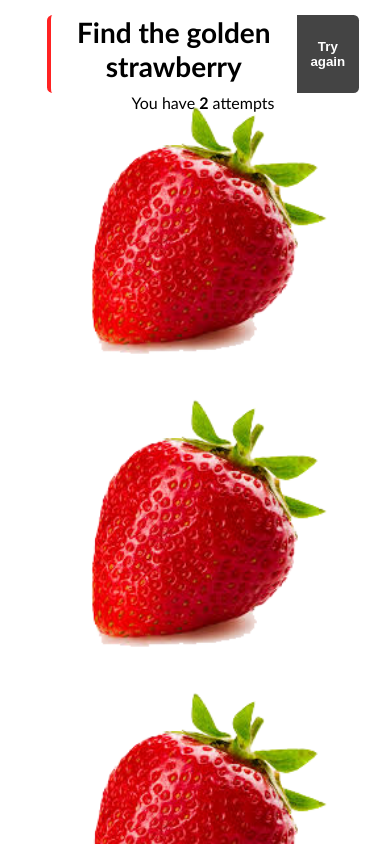
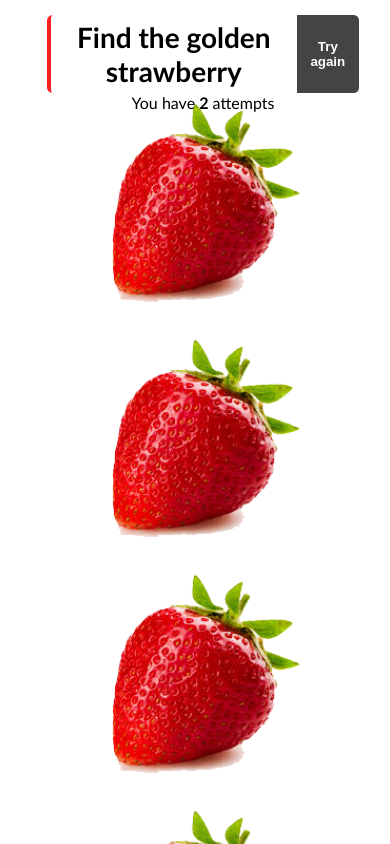
Before and after one commit to julio-cesar-development/find-strawberry-game, a plain HTML site: page index.html in a window 390 px wide. Shown: the top 844 px of the page. Drawn offline with Linux system fonts and the light colour scheme.

Commit message:
Improvements
Signed-off-by: Julio Cesar <julioscheidt@hotmail.com>

```diff
--- a/main.css
+++ b/main.css
@@ -1,30 +1,9 @@
-
-
-@media screen and (max-width: 640px){
-  .title{
-    width: 80% !important;
-    left: calc(10%) !important;
-  }
-  h1{
-    height: 78px !important;
-  }
-  #tryAgain{
-    height: 78px !important;
-  }
-}
-
-#somedialog{
-  z-index: 2000;
-}
-
-
-body{
+body {
   font-family: 'calibri', 'sans-serif';
   background-color: #fff;
 }
 
-
-.topo{
+.topo {
   width: 100%;
   position: fixed;
   min-height: 80px;
@@ -33,7 +12,7 @@ body{
   z-index: 2;
 }
 
-.title{
+.title {
   position: absolute;
   text-align: center;
   width: 440px;
@@ -41,12 +20,13 @@ body{
   text-rendering: optimizeLegibility;
 }
 
-.texts-title{
+.texts-title {
   float: left;
   height: 100%;
   width: 80%;
 }
-h1{
+
+h1 {
   height: 39px;
   margin: 0px !important;
   border-left: #f22 4px solid;
@@ -57,15 +37,15 @@ h1{
   vertical-align: middle;
   text-rendering: optimizeLegibility;
   background-color: #fff;
+  display: flex;
+  align-items: center;
 }
 
-
-
-.tentativas{
+.tentativas {
   clear: both;
 }
 
-#tryAgain{
+#tryAgain {
   word-wrap: break-word;
   border-radius: 0 0.4em 0.4em 0;
   float: right;
@@ -81,22 +61,25 @@ h1{
   font-weight: bold;
   text-rendering: optimizeLegibility;
 }
-#tryAgain:hover{
+
+#tryAgain:hover {
   text-indent: 10%;
   background-color: #000;
 }
 
-
 .container-imagens {
   display: flex;
   flex-wrap: wrap;
-
   margin-top: 90px;
+  justify-content: center;
+  align-items: center;
 }
 
 .container-imagens div {
-  flex: 1 1 340px;
+  flex: 1 1 300px;
+  max-width: 300px;
 }
+
 .morango {
   width: 80%;
   height: auto;
@@ -104,15 +87,32 @@ h1{
   margin-right: 10%;
   transition: opacity .5s;
 }
-.morango-enable{
+
+.morango-enable {
   cursor: pointer;
 }
-.morango-enable:hover{
+
+.morango-enable:hover {
   opacity: .5;
 }
 
-.disabled{
+.disabled {
   -webkit-filter: grayscale(85%);
-          filter: grayscale(85%);
+  filter: grayscale(85%);
   cursor: default;
 }
+
+@media screen and (max-width: 640px) {
+  .title {
+    width: 80% !important;
+    left: calc(10%) !important;
+  }
+
+  h1 {
+    height: 78px !important;
+  }
+
+  #tryAgain {
+    height: 78px !important;
+  }
+}
```
Also changed, not shown: index.html (+3 -0 lines).
